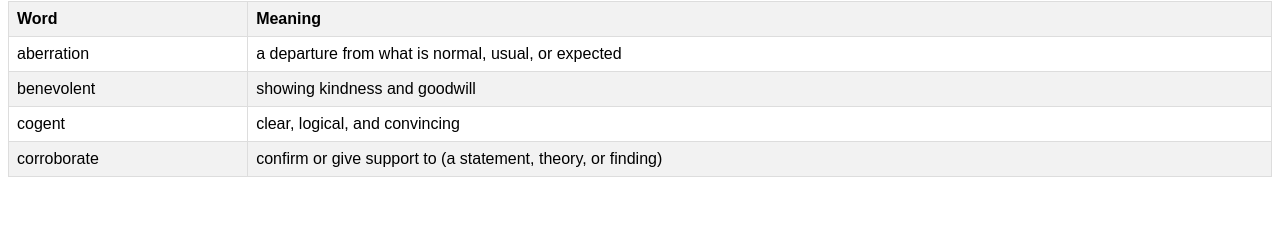
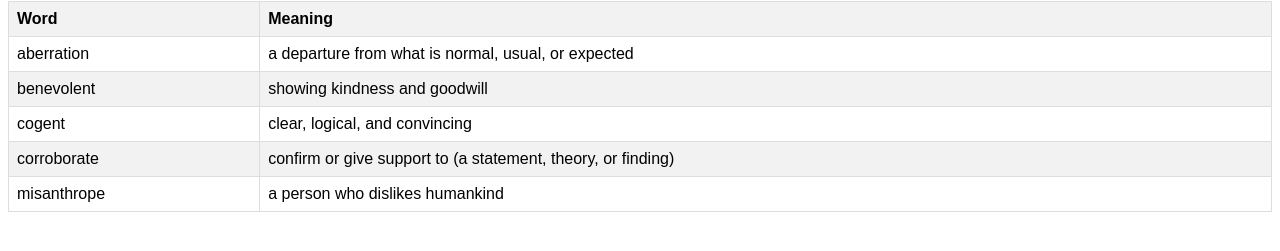
Before and after one commit to VishalSharma26/VocabularyWithBharat, a plain HTML site: page index.html in a window 1280 px wide. Shown: the part 79-330 px from the top of the page. Drawn offline with Linux system fonts and the light colour scheme.

Commit message:
Update index.html

```diff
--- a/index.html
+++ b/index.html
@@ -57,6 +57,10 @@
           "word": "corroborate",
           "meaning": "confirm or give support to (a statement, theory, or finding)"
         },
+        {
+          "word": "misanthrope",
+          "meaning": "a person who dislikes humankind"
+        },
         // Add more words and meanings here
       ];
 
```
